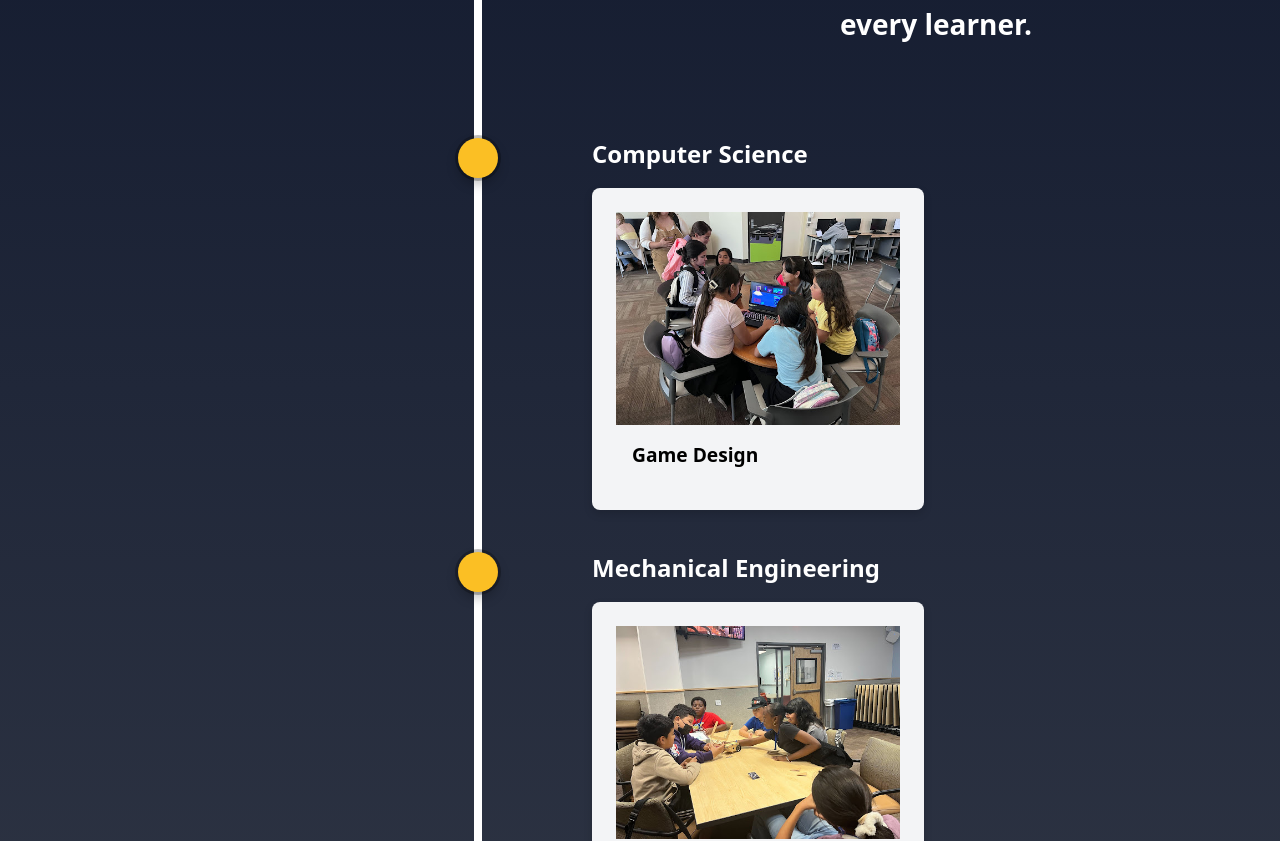
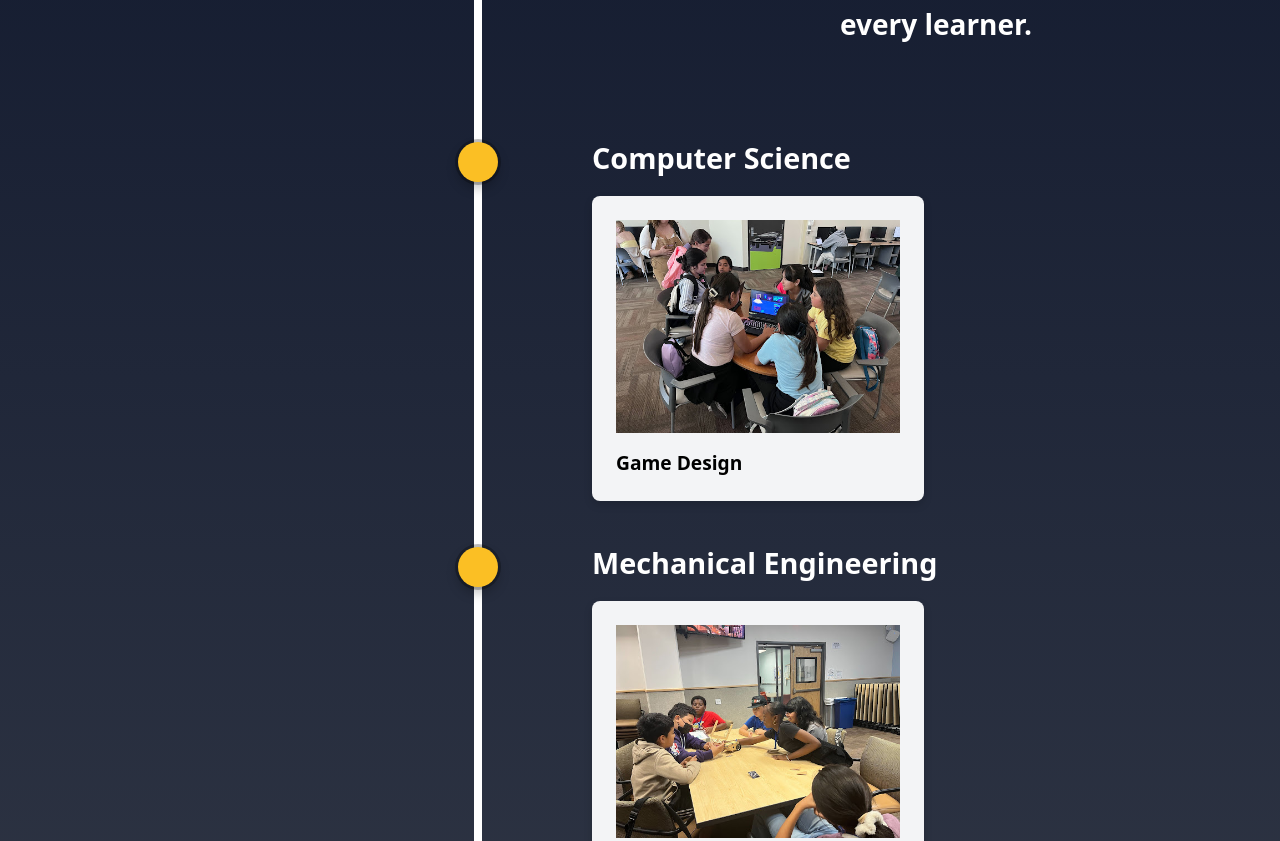
Before and after one commit to HKN-UCSD/HKN-UCSD-Outreach-Website, a React (Vite) app: page /services in a window 1280 px wide. Shown: the part 480-1321 px from the top of the page. Built offline with nearby package versions, Linux system fonts and the light colour scheme.

Commit message:
align picture description

```diff
--- a/src/components/styles/ServiceCard.css
+++ b/src/components/styles/ServiceCard.css
@@ -21,7 +21,7 @@
 
 /* Title spans both columns */
 .service-title {
-  font-size: 1.5rem;
+  font-size: 1.8rem;
   font-weight: 700;
   margin: 0 0 1rem 0;
   color: #fff;
@@ -59,6 +59,7 @@
 .service-imageBtn {
   height: 150px;
   width: 100%;
+  aspect-ratio: 16 / 9;
   border: 0;
   background: #d1d5db;
   color: #555;
@@ -93,7 +94,7 @@
 
 /* Info area */
 .service-info {
-  padding: 1rem;
+  padding-top: 1rem;
   text-align: left; }
 
 .service-name {
```
